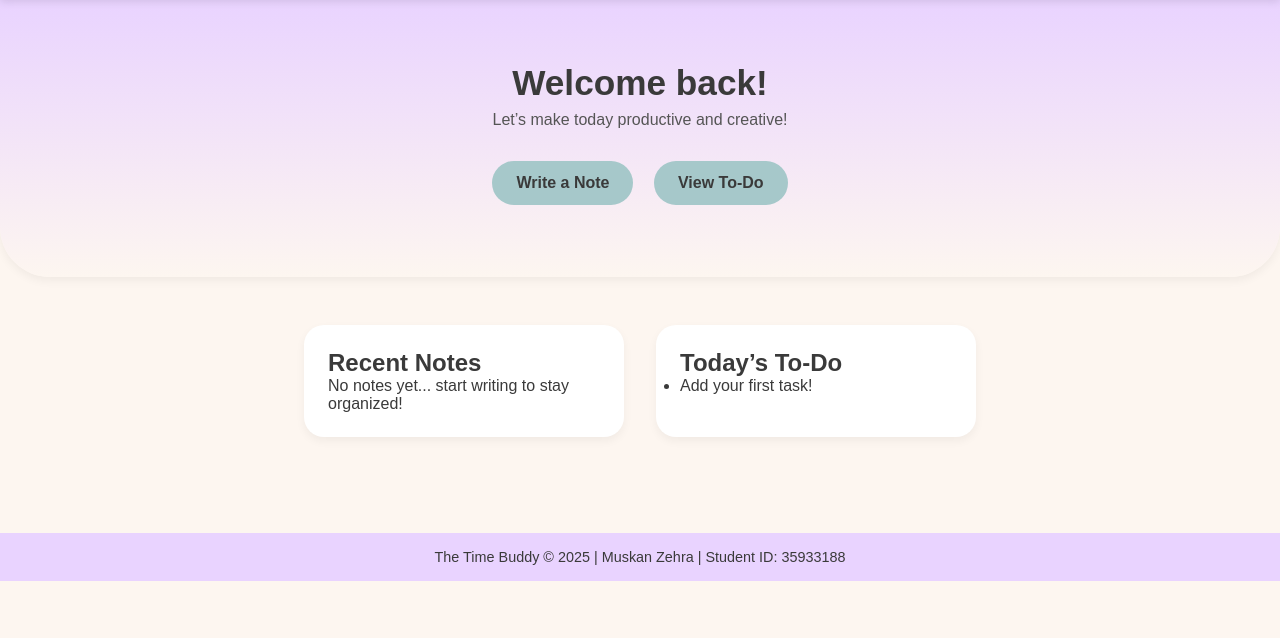
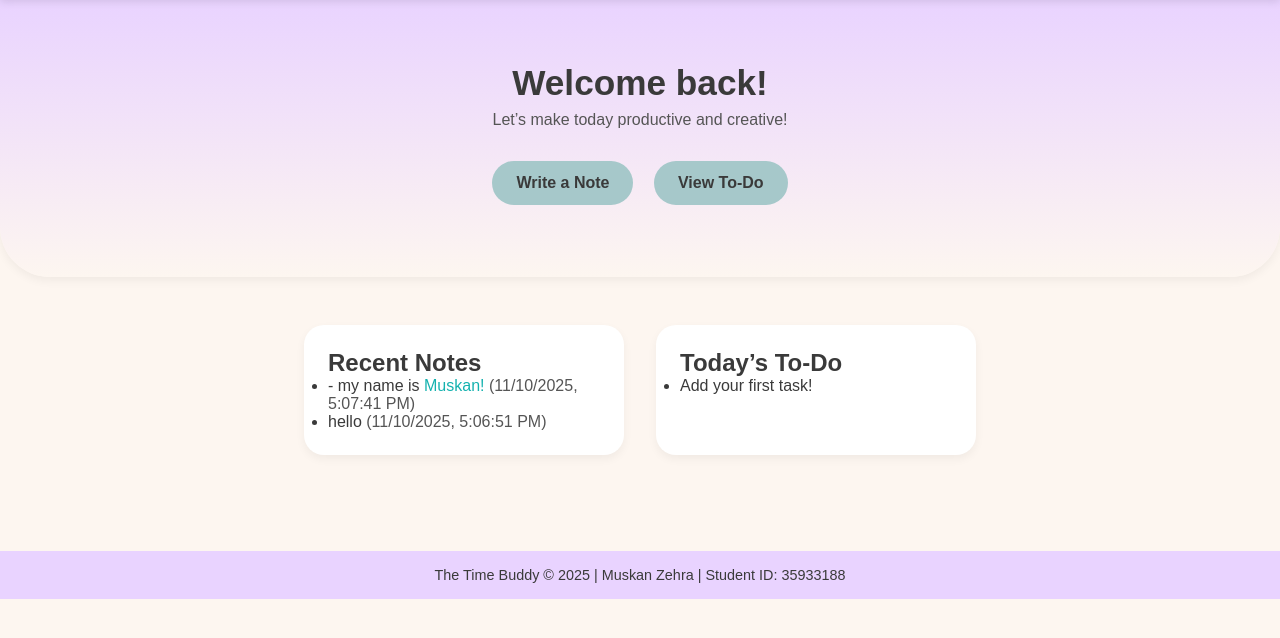
Before and after one commit to mzehra-1512/Cloud_Server_Project_ICT171, a Flask app: page / in a window 1280 px wide. Shown: the part 59-697 px from the top of the page. Run offline with Flask 3, Linux system fonts and the light colour scheme.

Commit message:
Update home.html

```diff
--- a/templates/home.html
+++ b/templates/home.html
@@ -4,7 +4,7 @@
     <meta charset="UTF-8">
     <meta name="viewport" content="width=device-width, initial-scale=1.0">
     <title>The Time Buddy</title>
-    <link rel="stylesheet" href="{{ url_for('static', filename='static/css/style.css') }}">
+    <link rel="stylesheet" href="{{ url_for('static', filename='css/style.css') }}">
 
 </head>
 <body>
@@ -27,15 +27,24 @@
 			<h1>Welcome back!</h1>
 			<p>Let’s make today productive and creative!</p>
 		<div class="hero-buttons">
-			<a href="notes.html" class="btn">Write a Note</a>
-			<a href="todo.html" class="btn">View To-Do</a>
+    		<a href="{{ url_for('notes') }}" class="btn">Write a Note</a>
+    		<a href="{{ url_for('todo') }}" class="btn">View To-Do</a>
 		</div>
+
 		</section>
 
 		<section class="dashboard">
 		<div class="card notes-preview">
 			<h2>Recent Notes</h2>
-			<p>No notes yet... start writing to stay organized!</p>
+			{% if notes %}
+				<ul>
+				{% for note in notes [:3] %}
+					<li>{{ note.content|safe }} <span style="font-size:0.8reme; color:#555;">({{ note.date }})</span></li>
+				{% endfor %}
+				</ul>
+			{% else %}
+				<p>No notes yet... start writing to stay organized!</p>
+			{% endif %}
 		</div>
 
 		<div class="card todo-preview">
```
